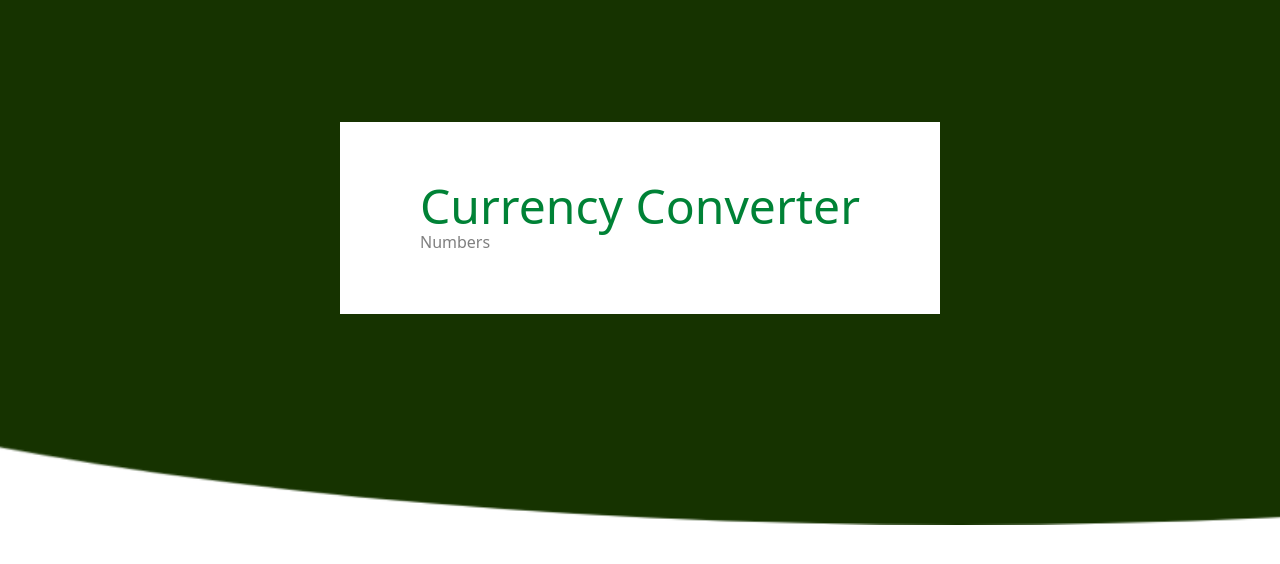
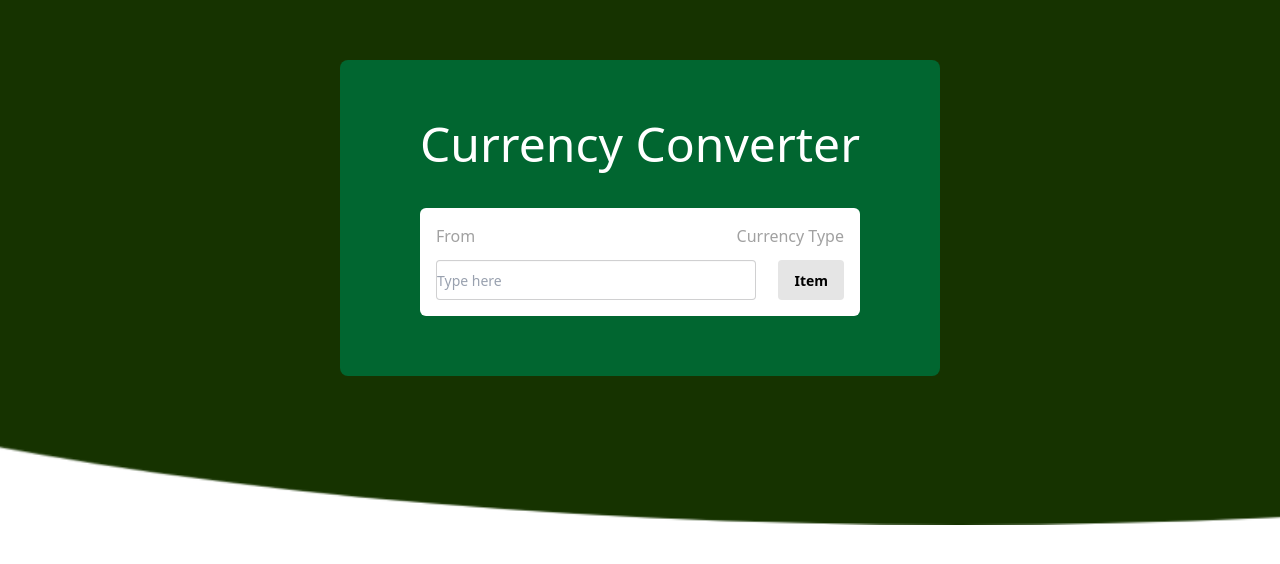
Before and after one commit to mursalin2250/currency-converter-react, a React (Vite) app: page / in a window 1280 px wide. Shown: the part 182-746 px from the top of the page. Built offline with nearby package versions, Linux system fonts and the light colour scheme.

Commit message:
create input box

```diff
--- a/package.json
+++ b/package.json
@@ -21,7 +21,8 @@
     "@types/react": "^19.2.7",
     "@types/react-dom": "^19.2.3",
     "@vitejs/plugin-react": "^5.1.1",
-    "eslint": "^9.39.1",
+    "daisyui": "^5.5.19",
+    "eslint": "^10.0.2",
     "eslint-plugin-react-hooks": "^7.0.1",
     "eslint-plugin-react-refresh": "^0.4.24",
     "globals": "^16.5.0",
--- a/src/App.jsx
+++ b/src/App.jsx
@@ -1,16 +1,22 @@
-import { useState } from 'react'
+import { useRef, useState } from 'react'
 import './App.css'
 import InputBox from './components/InputBox'
 
 function App() {
+	const count = useRef(0);
+	const [cnt, setCnt] = useState(0);
 
-
+	const setCount = () => {
+		count.current += 1;
+		setCnt(() => count.current);
+		console.log(count.current)
+	}
 	return (
 		<>
 			<main className='h-screen flex items-center justify-center' style={{ backgroundImage: "url(/bg-img.png)" }}>
-				<div className='bg-white px-20 py-15'>
+				<div className='bg-green-800 px-20 py-15 flex flex-col gap-10 rounded-lg'>
 					<div>
-						<h1 className='text-5xl text-green-700'>Currency Converter</h1>
+						<h1 className='text-5xl text-white'>Currency Converter</h1>
 					</div>
 					<form action="POST">
 						<InputBox />
--- a/src/components/InputBox.jsx
+++ b/src/components/InputBox.jsx
@@ -2,11 +2,25 @@ import React from 'react'
 
 
 const InputBox = () => {
-  return (
-    <div>
-        <input type="number" value="" placeholder='Numbers'className='outline-none'/>
-    </div>
-  )
+    return (
+        <div className='bg-white p-4 flex flex-col gap-3 rounded-md'>
+            <div className='flex justify-between'>
+                <legend className=" text-md text-neutral-400">From</legend>
+                <legend className=" text-md text-neutral-400">Currency Type</legend>
+            </div>
+            <div className='flex justify-between items-center'>
+                <input type="text" placeholder="Type here" className="input px-0 bg-white text-black placeholder:text-gray-400" />
+                <div class="dropdown dropdown-end">
+                    <div tabindex="0" role="button" class="btn text-black bg-neutral-200 border-0 shadow-none">Item</div>
+                    <ul tabindex="-1" class="dropdown-content menu bg-white rounded-box z-1 w-52 p-2">
+                        <li className='text-black'><a>Item 1</a></li>
+                        <li className='text-black'><a>Item 1</a></li>
+
+                    </ul>
+                </div>
+            </div>
+        </div>
+    )
 }
 
 export default InputBox
--- a/src/index.css
+++ b/src/index.css
@@ -1 +1,2 @@
 @import "tailwindcss";
+@plugin "daisyui";
```
Also changed, not shown: 1 other file (tests, documents, lock files or other folders).
